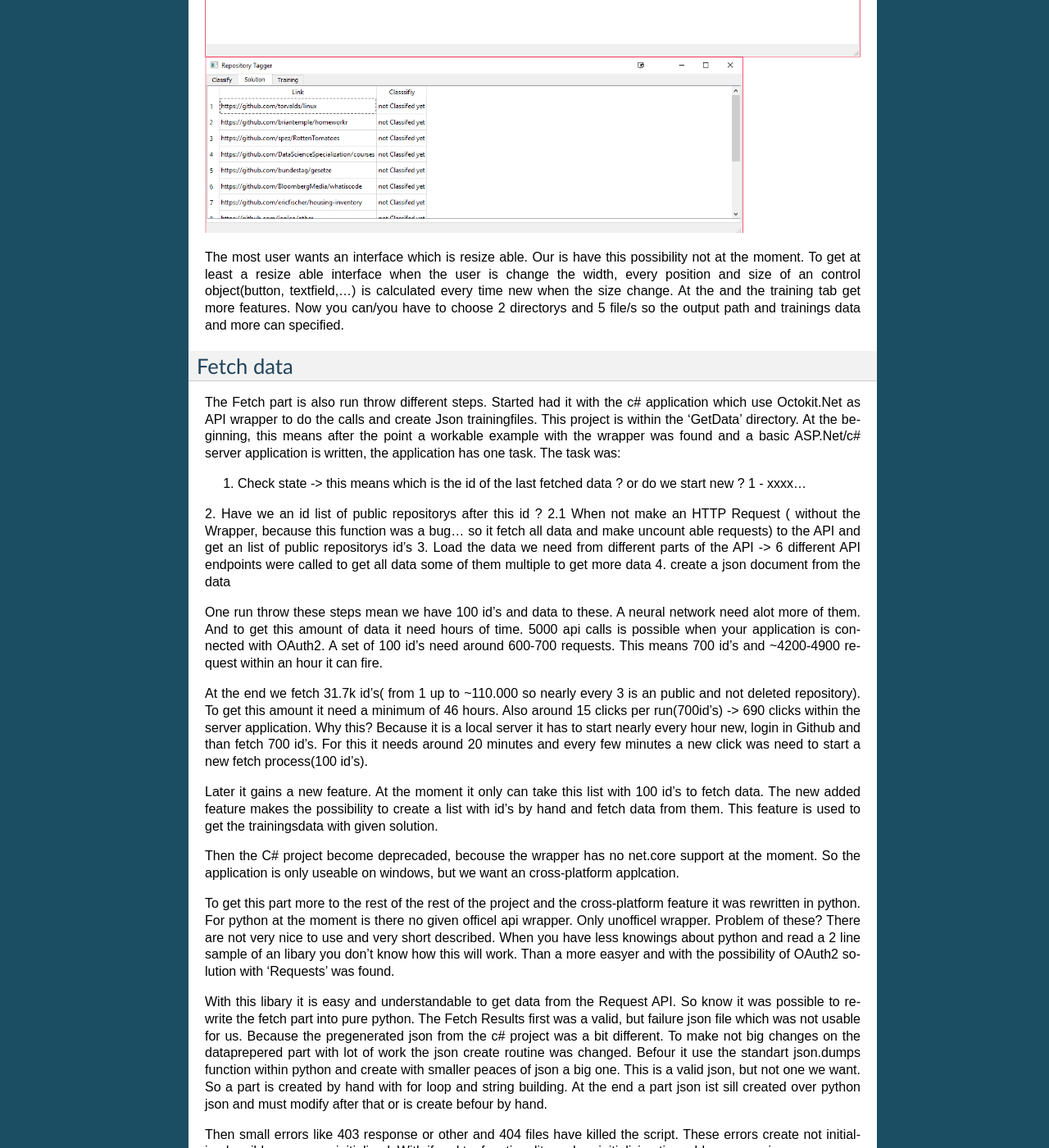
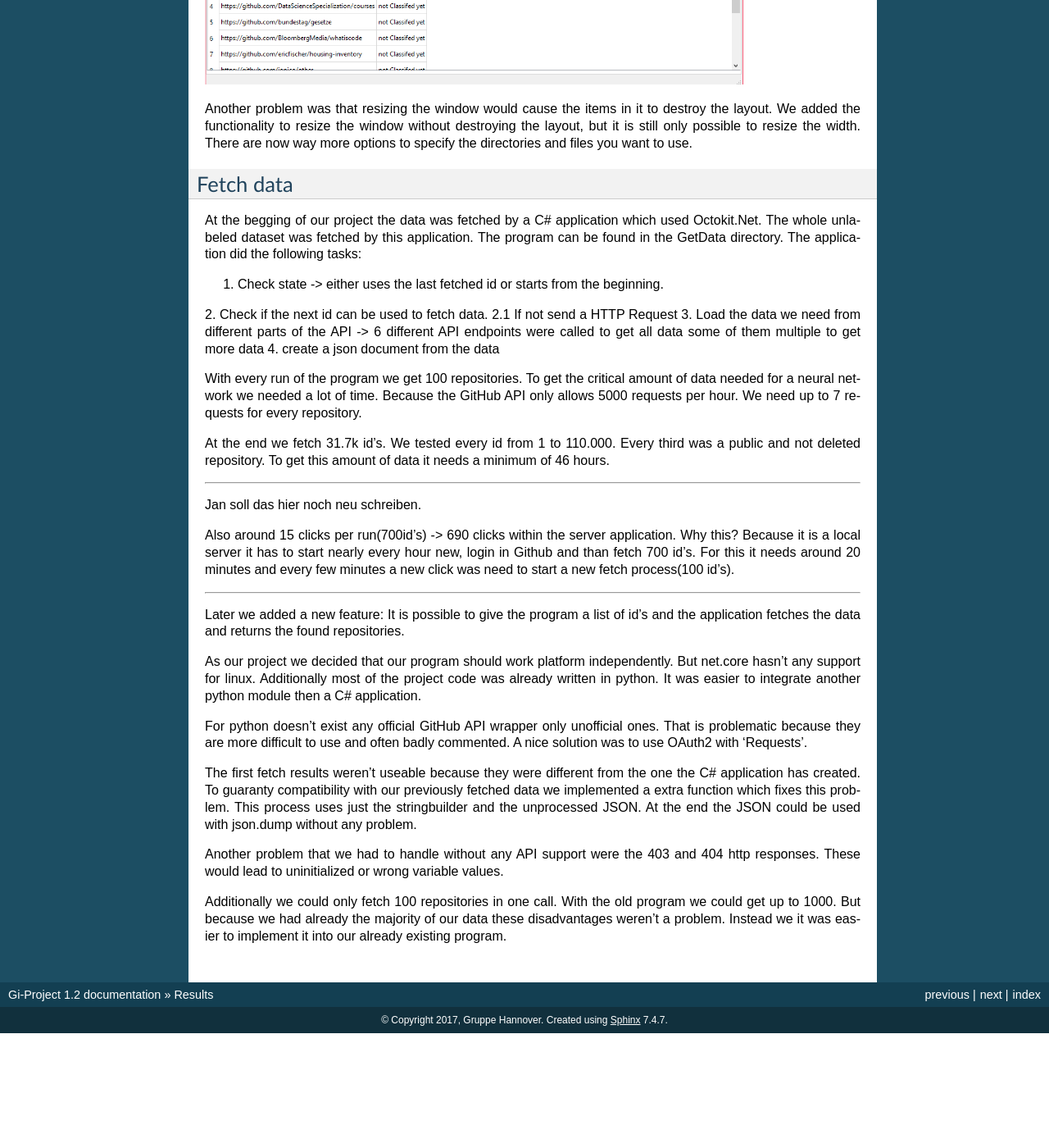
Before and after one commit to RenCloud/InformatiCup2017, a Sphinx documentation site: the page built from source/resultsjonas.rst, in a window 1280 px wide and 1400 px high, scrolled down 1780 px. Shown: the whole window at 82% size. Built offline with Sphinx 7.4.7, drawn with Linux system fonts in a browser that asks for light colours; after the commit the page ends 3040 px from its top, so only the background shows below that; some of the changed text lies outside the part shown.

Commit message:
Reworked jonas rework and did some spell checking.

```diff
--- a/source/resultsjonas.rst
+++ b/source/resultsjonas.rst
@@ -4,133 +4,85 @@
 In this section we will describe the development of our GUI and the changes we made to the datafetching process.
 
 
-
-
 Userinterface
 -------------
 
-**********************************
+In this section we will describe step by step the development of our userinterface.
 
-Was möchtest du in dieser Sektion genau machen.
-Ist das eine Beschreibung des Fensters oder willst du die Fortschritt bei der Entwicklung des Fensters beschreiben?
+At the begin the interface should have basic functionality.
+This means you can just start a training without any additional features.
 
-Ich wäre dafür du gehts einmal über die Änderungen drüber die du mit der Zeit gemach hast und warum
-
-***********************************
-
-
-
-The graphical interface changes with the development and rise to a good looking basic interface.
-At the begin the interface should have basic control. This means you can start a training without option, select a file with Github repository links and start the classifing process.
-Because of the smaller size of the button and to show the user more information 2 option were possible: tooltip and statusbar.
-For our application we decided statusbar is the better option.
-Also to get more control over the training, 2 checkboxes were added.
+To hide additional information we used a status bar which presents additional information as seen in this picture:
 
 .. image :: firstgui.png
 
-The login button came with the OAuth2 feature. This was a must to get enough request for more than one or two repositorys.
-Problem here, after the classify there was no more place to show the solution.
-To get more place and make a separation between Classify, Solution and Training tabs was the choosen thing.
-This also create the possibility to add the function that the user can add his own repositorys after login and make a table for the solution.
-At this time the login function get the feature to open the loginlink direct within the browser so the user must not copy and open it on his own.
+Also to get more control over the training, 2 checkboxes were added.
+
+
+If you want to classify more then two repositories you need to be logged in. That's why we added an additional input
+for the callback URL. The login button opens the brower with the login link. The user just has to copy it into the input field.
+With the different tabs we could provide more information and give a better overview about the different tasks our network can perform.
 
 .. image :: secondgui.png
 
-This interface look mutch times better than the first, has more function, but get not mutch complexity.
-Now a bit optimation and better looking is the task.
-At the moment the Solution tab must open by the user and this is only after the full classify task possible.
-To make this better the tab is automcaticly choosen at the begin of the classify process.
-Thats is a bit better, but because of singlethread application the interface/table is only refresht after the process.
-Only the explicity call to refresh the window, after a new item is added, was here a help to make a responable application.
-
-
+Some problems are still remaining. The solution tab has to be opened by the user. Additionally this is only possible
+when the task has finished because the application has only a single thread.
+So the window is also only refreshing after an explicit call from the PyQt API.
 
 .. image :: thirdgui.png
 
-The most user wants an interface which is resize able.
-Our is have this possibility not at the moment.
-To get at least a resize able interface when the user is change the width, every position and size of an control object(button, textfield,...) is calculated every time new when the size change.
-At the and the training tab get more features. Now you can/you have to choose 2 directorys and 5 file/s so the output path and trainings data and more can specified.
+Another problem was that resizing the window would cause the items in it to destroy the layout.
+We added the functionality to resize the window without destroying the layout, but it is still only possible to resize the width.
+There are now way more options to specify the directories and files you want to use.
 
 Fetch data
 ----------
 
-The Fetch part is also run throw different steps.
-Started had it with the c# application which use Octokit.Net as API wrapper to do the calls and create Json trainingfiles.
-This project is within the 'GetData' directory.
-At the beginning, this means after the point a workable example with the wrapper was found and a basic ASP.Net/c# server application is written,
-the application has one task.
-The task was:
+At the begging of our project the data was fetched by a C# application which used Octokit.Net. The whole unlabeled dataset
+was fetched by this application. The program can be found in the GetData directory.
+The application did the following tasks:
 
-1. Check state -> this means which is the id of the last fetched data ? or do we start new ? 1 - xxxx...
-2. Have we an id list of public repositorys after this id ?
-2.1 When not make an HTTP Request ( without the Wrapper, because this function was a bug... so it fetch all data and make uncount able requests) to the API and get an list of public repositorys id's
+1. Check state -> either uses the last fetched id or starts from the beginning.
+2. Check if the next id can be used to fetch data.
+2.1 If not send a HTTP Request
 3. Load the data we need from different parts of the API -> 6 different API endpoints were called to get all data some of them multiple to get more data
 4. create a json document from the data
 
-One run throw these steps mean we have 100 id's and data to these.
-A neural network need alot more of them.
-And to get this amount of data it need hours of time.
-5000 api calls is possible when your application is connected with OAuth2.
-A set of 100 id's need around 600-700 requests.
-This means 700 id's and ~4200-4900 request within an hour it can fire.
+With every run of the program we get 100 repositories. To get the critical amount of data needed for a neural network we
+needed a lot of time. Because the GitHub API only allows 5000 requests per hour. We need up to 7 requests for every repository.
 
-At the end we fetch 31.7k id's( from 1 up to ~110.000 so nearly every 3 is an public and not deleted repository).
-To get this amount it need a minimum of 46 hours.
+At the end we fetch 31.7k id's. We tested every id from 1 to 110.000. Every third was
+a public and not deleted repository. To get this amount of data it needs a minimum of 46 hours.
+
+********************************************
+
+Jan soll das hier noch neu schreiben.
+
 Also around 15 clicks per run(700id's) -> 690 clicks within the server application.
 Why this? Because it is a local server it has to start nearly every hour new, login in Github and than fetch 700 id's.
 For this it needs around 20 minutes and every few minutes a new click was need to start a new fetch process(100 id's).
 
-Later it gains a new feature. At the moment it only can take this list with 100 id's to fetch data.
-The new added feature makes the possibility to create a list with id's by hand and fetch data from them.
-This feature is used to get the trainingsdata with given solution.
-
-Then the C# project become deprecaded, becouse the wrapper has no net.core support at the moment.
-So the application is only useable on windows, but we want an cross-platform applcation.
-
-To get this part more to the rest of the rest of the project and the cross-platform feature
-it was rewritten in python.
-For python at the moment is there no given officel api wrapper.
-Only unofficel wrapper. Problem of these? There are not very nice to use and very short described.
-When you have less knowings about python and read a 2 line sample of an libary you don't know how this will work.
-Than a more easyer and with the possibility of OAuth2 solution with 'Requests' was found.
-
-With this libary it is easy and understandable to get data from the Request API.
-So know it was possible to rewrite the fetch part into pure python.
-The Fetch Results first was a valid, but failure json file which was not usable for us.
-Because the pregenerated json from the c# project was a bit different.
-To make not big changes on the dataprepered part with lot of work the json create routine was changed.
-Befour it use the standart json.dumps function within python and create with smaller peaces of json a big one.
-This is a valid json, but not one we want.
-So a part is created by hand with for loop and string building.
-At the end a part json ist sill created over python json and must modify after that or is create befour by hand.
-
-Then small errors like 403 response or other and 404 files have killed the script.
-These errors create not initialized varibles or wrong initialized.
-With if and try functionality and preinitializion tis problem was going.
-
-What on least? It's only fetch up to 100 commits, issue, comments, because of the api request only send 100 in one message back.
-The traindata wich was generated befour has the possibility of 1000 of them.
-With a wrapper like the Octokit.net it is easy to get the 1000, because of implemented Pagination feature.
-The normal requests return header contains an 'next' filed ('link' is the field, but it contains next and last page links).
-These field is used for Pagination.
-To get more as 100 commits a basic Pagination up to 10 sites are implemented.
-
-
 ******************************************
 
-But before we have the python part to fetch data and to get the train data the code in C# within GetData directory is used.
-With the help of the offical Octokit.net Api wrapper and an basic ASP.Net Local Server we fetch data of 31.700 id's from github (from 1 up to ~110.000).
-Why only 31k in this big range? Only public repositorys are within the 31k.
-Also a second nearly the same code is used as a new page to fetch the trainingsdata with given solution.
+Later we added a new feature: It is possible to give the program a list of id's and the application fetches the data and
+returns the found repositories.
 
-Then the C# project is deprecaded, becouse the wrapper has to net.core support at the moment.
-So the application is only useable on windows but we want an cross-platform applcation.
+As our project we decided that our program should work platform independently. But net.core hasn't any support for linux.
+Additionally most of the project code was already written in python. It was easier to integrate another python module then
+a C# application.
 
+For python doesn't exist any official GitHub API wrapper only unofficial ones.
+That is problematic because they are more difficult to use and often badly commented.
+A nice solution was to use OAuth2 with 'Requests'.
 
-Vill kannst du diesen Block da noch einbauen und noch mit hinschreiben das man ja mehrere Anfragen brauchte um alle benötigten Daten zu bekommen.
-Vill kannst du noch was zur automatisierung des datafetch Prozesses sagen, denn du hast das ja alles per hand gemacht also das programm regelmäßig gestartet
-und durchlaufen lassen?!
+The first fetch results weren't useable because they were different from the one the C# application has created.
+To guaranty compatibility with our previously fetched data we implemented a extra function which fixes this problem.
+This process uses just the stringbuilder and the unprocessed JSON. At the end the JSON could be used with json.dump without
+any problem.
 
+Another problem that we had to handle without any API support were the 403 and 404 http responses. These would lead to
+uninitialized or wrong variable values.
 
-*********************************************
+Additionally we could only fetch 100 repositories in one call. With the old program we could get up to 1000.
+But because we had already the majority of our data these disadvantages weren't a problem. Instead we it was easier to
+implement it into our already existing program.
```
